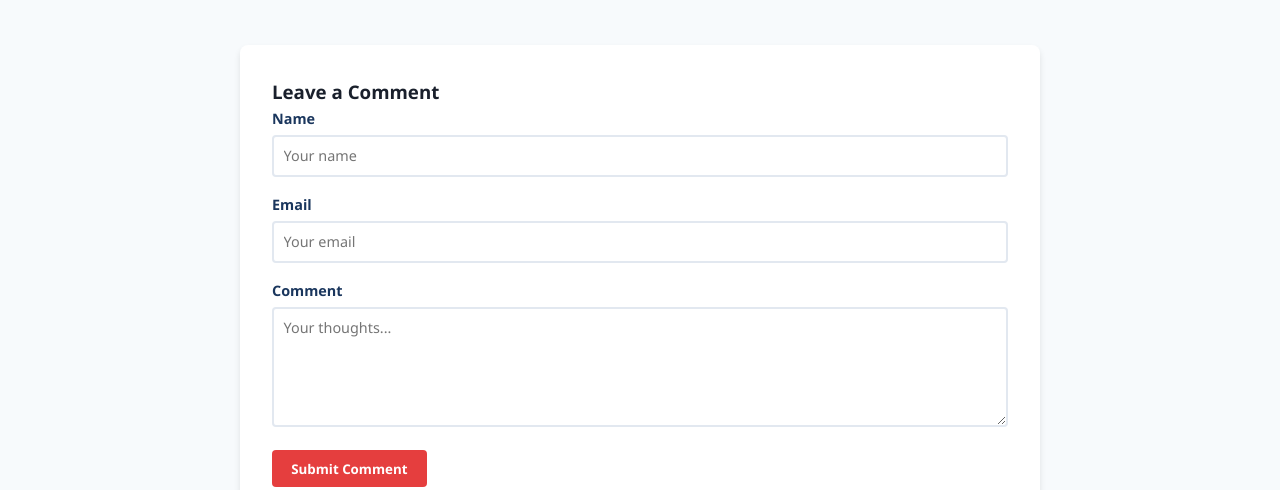
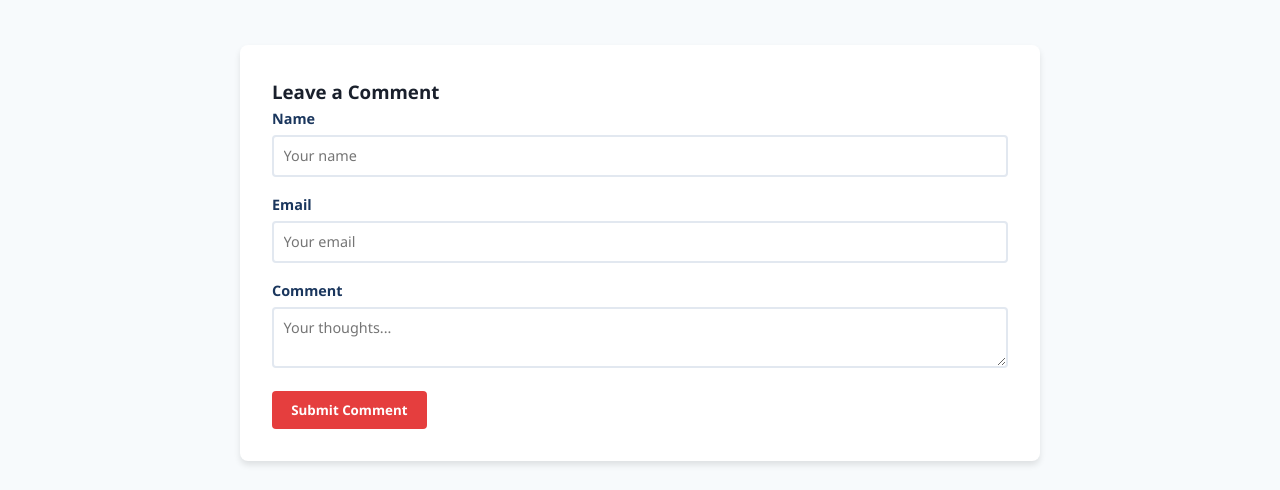
Before and after one commit to adipopeterson21-create/explore-world-of-stories, a website: page index.html in a window 1280 px wide. Both pictures are taken after a click on the link "Comments". Shown: the part 297-787 px from the top of the page. Drawn offline with Linux system fonts and the light colour scheme; no server answers.

Commit message:
Add styles for textarea in form group

```diff
--- a/style.css
+++ b/style.css
@@ -848,6 +848,10 @@
     font-size: 0.9rem;
     transition: border-color 0.3s;
 }
+.form-group textarea{
+    min-height: 50px;
+    resize: vertical;
+}
 
 .form-group input:focus,
 .form-group select:focus,
```
